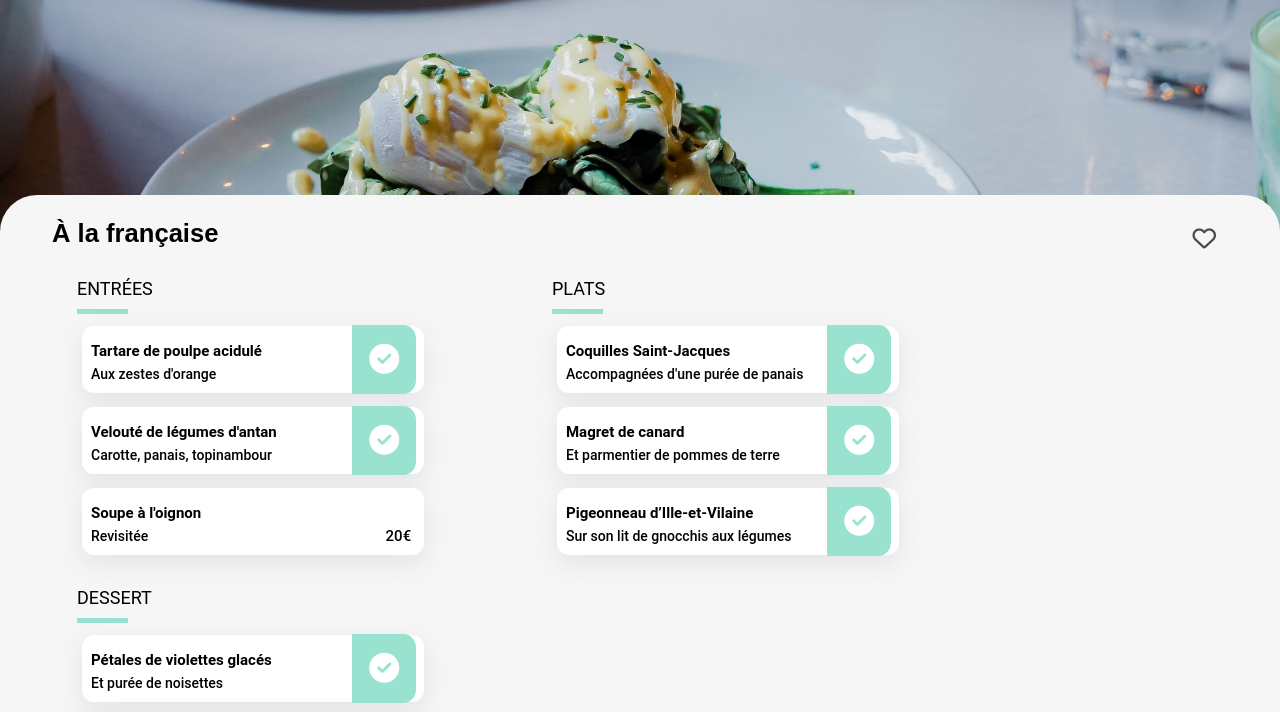
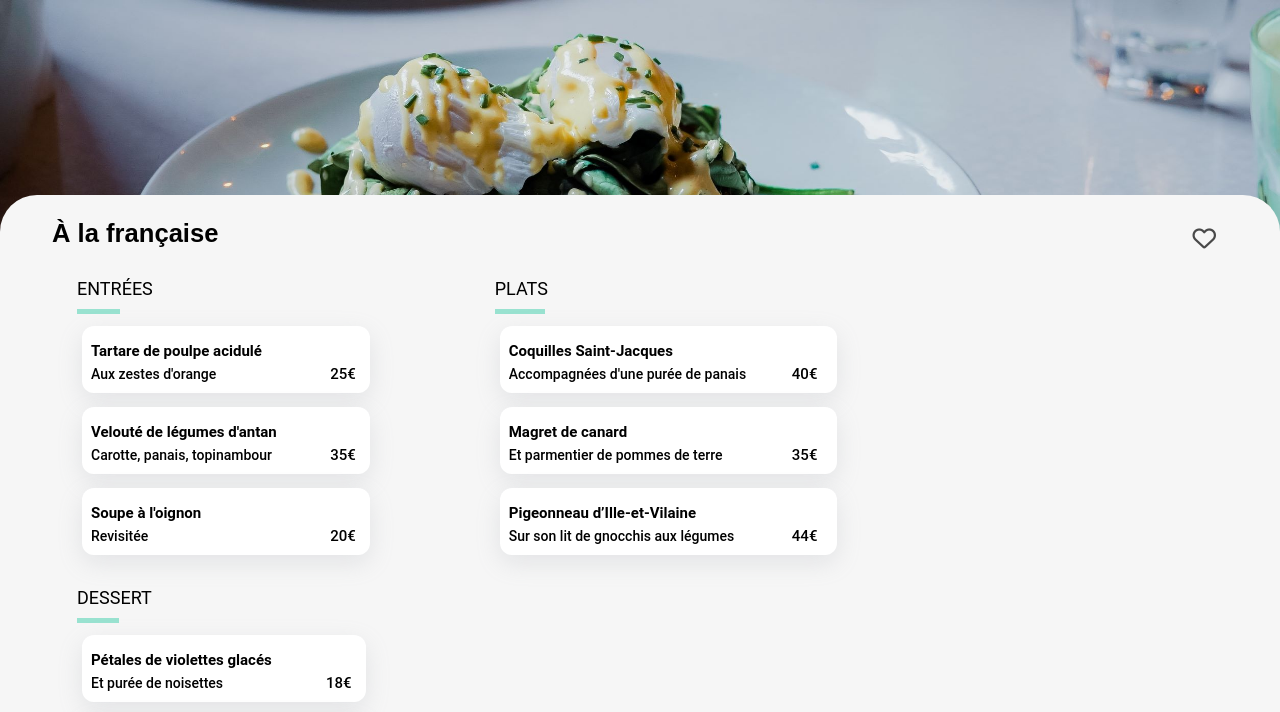
Before and after one commit to SondessLM/SondessMosbah_3_25092021, a website: page menu-a-la-francaise.html in a window 1280 px wide. Shown: the part 79-791 px from the top of the page. Drawn offline with Linux system fonts and the light colour scheme.

Commit message:
animation selection menu

```diff
--- a/assets/_main-menu.scss
+++ b/assets/_main-menu.scss
@@ -47,12 +47,6 @@ width: 14%;
     position: relative;
     box-shadow: rgba(149, 157, 165, 0.2) 0px 8px 24px;
     animation: affichage 1s forwards;
-    opacity: 0;
-
-
-
-
-
 
 }
 @keyframes affichage
@@ -75,7 +69,7 @@ width: 14%;
     padding-top: 1px;
     overflow: hidden;
     white-space: nowrap;
-    width: 243px;
+    width: 80%;
     overflow: hidden;
     text-overflow: ellipsis;
 
@@ -89,10 +83,12 @@ width: 14%;
     font-size: 14px;
 
 }
+
 .prix
 {
 
        @include price;
+
 
      }
 
@@ -151,7 +147,8 @@ width: 14%;
     border-radius: 0 20% 20% 0;
     opacity: 1;
     top:-1.5%;
-    left: 79%;
+    left: 83%;
+   opacity: 0;
 
 
 
@@ -209,14 +206,18 @@ width: 14%;
 {
 margin-bottom: 10px;
 }
- .selection,.plan__menu,.fa-check-circle
+  .selection,.plan__menu,.fa-check-circle
 {
+
   cursor: pointer;
   transition: transform 0.4s ease-in-out, width 0.4s ease-in-out,opacity 0.4s ease-in-out;
   &:hover{
   cursor: pointer;
   width: 75%;
   margin-left: 15px;
-  opacity: 1;
-  }
+ opacity: 1;
+
+
+
 }
+}
--- a/assets/_main.scss
+++ b/assets/_main.scss
@@ -61,13 +61,15 @@
     top: 72.5rem;
     font-size: 24px;
     -webkit-text-fill-color: transparent;
+
+
   }
 .fa-gradient:hover
 
   {
     background:-webkit-gradient(linear, left top, left bottom, from(#9356DC), to(#FF79DA));
     -webkit-background-clip:text;
-    -webkit-text-fill-color: transparent;
+
 
 
   }
--- a/assets/_mixins.scss
+++ b/assets/_mixins.scss
@@ -24,8 +24,8 @@
 @mixin price {
   display: flex;
   align-content: space-between;
-  justify-content: flex-end;
-  margin-right: 13px;
+  justify-content: center;
+  margin-left: 81%;
   font-weight: 550;
   font-size: 15px;
   margin-top: -40px;
```
Also changed, not shown: assets/style.css, 1 other file.
